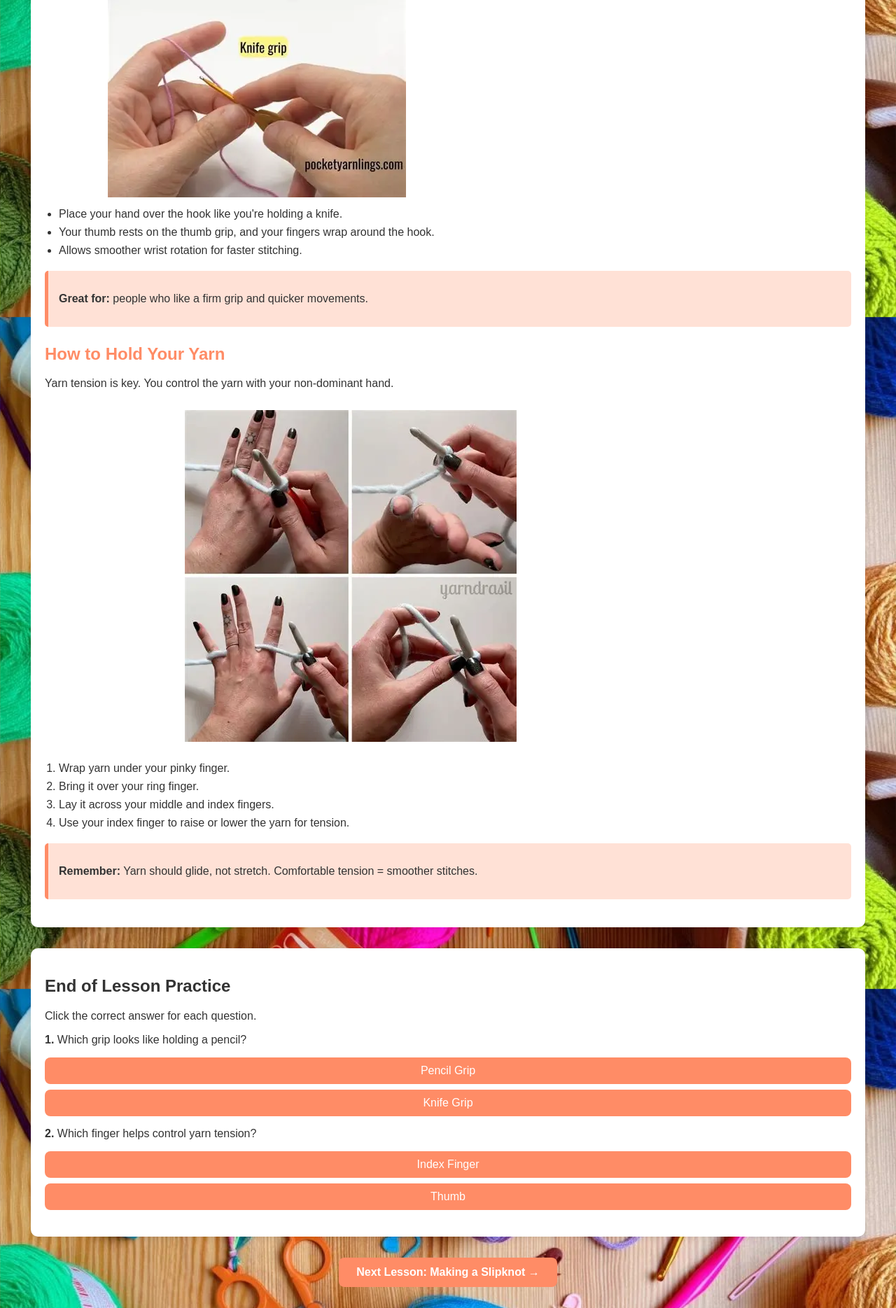
After one commit to AishaNoku/UbuntuTheSkillTrainer, a PHP site: page /lesson3.html in a window 1280 px wide; the page is wider, and only the part inside the window is pictured. The commit adds this page. Shown: the part 1467-3336 px from the top of that part at 70% size. Run offline with PHP 8.4, Linux system fonts and the light colour scheme.

Commit message:
completed Module1

```diff
--- a/crochet.css
+++ b/crochet.css
@@ -274,7 +274,7 @@ header {
   color: #333;
 }
 
-/* Content */
+
 .content {
   width: 90%;
   margin: 20px auto;
@@ -354,3 +354,118 @@ header {
   font-weight: bold;
   text-align: center;
 }
+
+/*lesson3*/
+.subtitle {
+  margin-top: 5px;
+  font-size: 1rem;
+  color: #333;
+}
+
+/* Main content */
+.content {
+  width: 90%;
+  margin: 20px auto;
+  background: #fff;
+  padding: 20px;
+  border-radius: 10px;
+  box-shadow: 0 2px 10px rgba(0,0,0,0.1);
+}
+
+.content h2 {
+  margin-top: 25px;
+  color: #ff8c66;
+}
+
+.styled-list {
+  padding-left: 20px;
+}
+
+.styled-list li {
+  margin-bottom: 8px;
+}
+
+.img-box {
+  width: 100%;
+  height: 100px;
+  border-radius: 10px;
+  display: flex;
+  justify-content: left;
+  align-items: center;
+  margin: auto;
+  padding: 90px;
+  font-weight: bold;
+}
+
+.img-box1 {
+  width: 100%;
+  height: 100px;
+  border-radius: 10px;
+  display: flex;
+  justify-content: left;
+  align-items: center;
+  margin: auto;
+  padding: 200px;
+  font-weight: bold;
+}
+
+.note-box {
+  background: #ffe1d6;
+  padding: 15px;
+  border-left: 5px solid #ff8c66;
+  margin: 20px 0;
+  border-radius: 5px;
+}
+
+/* Exercise */
+.exercise {
+  width: 90%;
+  margin: 30px auto;
+  background: #fff;
+  padding: 20px;
+  border-radius: 10px;
+  box-shadow: 0 2px 10px rgba(0,0,0,0.1);
+}
+
+.quiz-box button {
+  display: block;
+  width: 100%;
+  margin: 8px 0;
+  padding: 10px;
+  background: #ff8c66;
+  border: none;
+  border-radius: 8px;
+  color: white;
+  cursor: pointer;
+  font-size: 1rem;
+}
+
+.quiz-box button:hover {
+  background: #ff6f3d;
+}
+
+#feedback {
+  margin-top: 15px;
+  font-size: 1.1rem;
+  font-weight: bold;
+  text-align: center;
+}
+.next-lesson {
+    text-align: center;
+    margin: 30px 0;
+}
+.next-lesson-btn {
+    display: inline-block;
+    padding: 12px 25px;
+    background-color: #ff8c66;
+    color: white;
+    text-decoration: none;
+    border-radius: 8px;
+    font-weight: bold;
+    transition: background-color 0.3s;
+}
+
+.next-lesson-btn:hover {
+    background-color: #ff6f3d;
+    cursor: pointer;
+}
--- a/lesson1.html
+++ b/lesson1.html
@@ -84,6 +84,9 @@
         that allows you to turn yarn into beautiful handmade items.</p>
     </div>
 </section>
+<div class="next-lesson">
+    <a href="lesson2.html" class="next-lesson-btn">Next Lesson: Tools & Materials →</a>
+</div>
 
 </body>
 </html>
--- /dev/null
+++ b/lesson3.html
@@ -0,0 +1,137 @@
+<!DOCTYPE html>
+<html lang="en">
+<head>
+    <meta charset="UTF-8">
+    <meta name="viewport" content="width=device-width, initial-scale=1.0">
+    <title>Module 1 – Lesson 3: Holding the Hook & Yarn</title>
+    <link rel="stylesheet" href="crochet.css">
+</head>
+<body>
+
+    <!-- Header -->
+    <header>
+        <h1>Lesson 3: How to Hold the Hook & Yarn</h1>
+        <p class="subtitle">Mastering the Two Main Techniques for Smooth Crocheting</p>
+    </header>
+    <!-- Video Section -->
+    <section class="video-section">
+        <h2>Video Tutorial</h2>
+        <div class="video-container">
+            <iframe
+                src="https://www.youtube.com/embed/rfRG68v0r1I"
+                frameborder="0"
+                allow="accelerometer; autoplay; clipboard-write; encrypted-media; gyroscope; picture-in-picture"
+                allowfullscreen>
+            </iframe>
+        </div>
+    </section>
+
+
+    <!-- Lesson Content -->
+    <section class="content">
+
+        <h2>Why Holding Matters</h2>
+        <p>
+            The way you hold your hook and yarn affects your speed, tension, and comfort.
+            There are two main holding styles used by crocheters around the world.
+            Neither is “better” — choose the one that feels natural for you!
+        </p>
+
+        <h2>Technique 1: The Pencil Grip</h2>
+        <p>
+            This grip looks like the way you hold a writing pencil. It gives excellent control
+            and is loved by beginners for its stability.
+        </p>
+
+        <div class="img-box">
+            <img src="pencilgrip.webp" alt="Pencil Grip Illustration">
+        </div>
+
+        <ul class="styled-list">
+            <li>Hold the hook as if you're holding a pencil.</li>
+            <li>Your thumb and index finger grip the flat part of the hook (the “thumb rest”).</li>
+            <li>Your other fingers remain relaxed beneath the hook.</li>
+        </ul>
+
+        <div class="note-box">
+            <p><strong>Great for:</strong> people who prefer precise, delicate movements.</p>
+        </div>
+
+        <h2>Technique 2: The Knife Grip</h2>
+        <p>
+            This grip looks like the way you hold a dinner knife. Most crocheters eventually prefer this grip because it offers power and speed.
+        </p>
+
+        <div class="img-box">
+            <img src="knifegrip.webp" alt="Knife Grip Illustration">
+        </div>
+
+        <ul class="styled-list">
+            <li>Place your hand over the hook like you're holding a knife.</li>
+            <li>Your thumb rests on the thumb grip, and your fingers wrap around the hook.</li>
+            <li>Allows smoother wrist rotation for faster stitching.</li>
+        </ul>
+
+        <div class="note-box">
+            <p><strong>Great for:</strong> people who like a firm grip and quicker movements.</p>
+        </div>
+
+        <h2>How to Hold Your Yarn</h2>
+        <p>
+            Yarn tension is key. You control the yarn with your non-dominant hand.
+        </p>
+
+        <div class="img-box1">
+            <img src="holdyarn.webp" alt="Yarn Holding Illustration">
+        </div>
+
+        <ol class="styled-list">
+            <li>Wrap yarn under your pinky finger.</li>
+            <li>Bring it over your ring finger.</li>
+            <li>Lay it across your middle and index fingers.</li>
+            <li>Use your index finger to raise or lower the yarn for tension.</li>
+        </ol>
+
+        <div class="note-box">
+            <p><strong>Remember:</strong> Yarn should glide, not stretch. Comfortable tension = smoother stitches.</p>
+        </div>
+
+    </section>
+
+    <!-- Interactive Exercise -->
+    <section class="exercise">
+        <h2>End of Lesson Practice</h2>
+        <p>Click the correct answer for each question.</p>
+
+        <div class="quiz-box">
+
+            <p><strong>1.</strong> Which grip looks like holding a pencil?</p>
+            <button onclick="checkAnswer('pencil')">Pencil Grip</button>
+            <button onclick="checkAnswer('knife')">Knife Grip</button>
+
+            <p><strong>2.</strong> Which finger helps control yarn tension?</p>
+            <button onclick="checkAnswer('index')">Index Finger</button>
+            <button onclick="checkAnswer('thumb')">Thumb</button>
+
+            <p id="feedback"></p>
+        </div>
+    </section>
+
+    <script>
+        function checkAnswer(ans) {
+            let feedback = document.getElementById("feedback");
+
+            if (ans === "pencil" || ans === "index") {
+                feedback.innerHTML = "Correct! You're getting the hang of it!";
+                feedback.style.color = "green";
+            } else {
+                feedback.innerHTML = "Not quite. Try again!";
+                feedback.style.color = "red";
+            }
+        }
+    </script>
+<div class="next-lesson">
+    <a href="lesson4.html" class="next-lesson-btn">Next Lesson: Making a Slipknot →</a>
+</div>
+</body>
+</html>
```
Also changed, not shown: crochet.js (+17 -4 lines), lesson2.html (+5 -3 lines), lesson4.html (added, +94 -0 lines), holdyarn.webp (added), knifegrip.webp (added), pencilgrip.webp (added).
